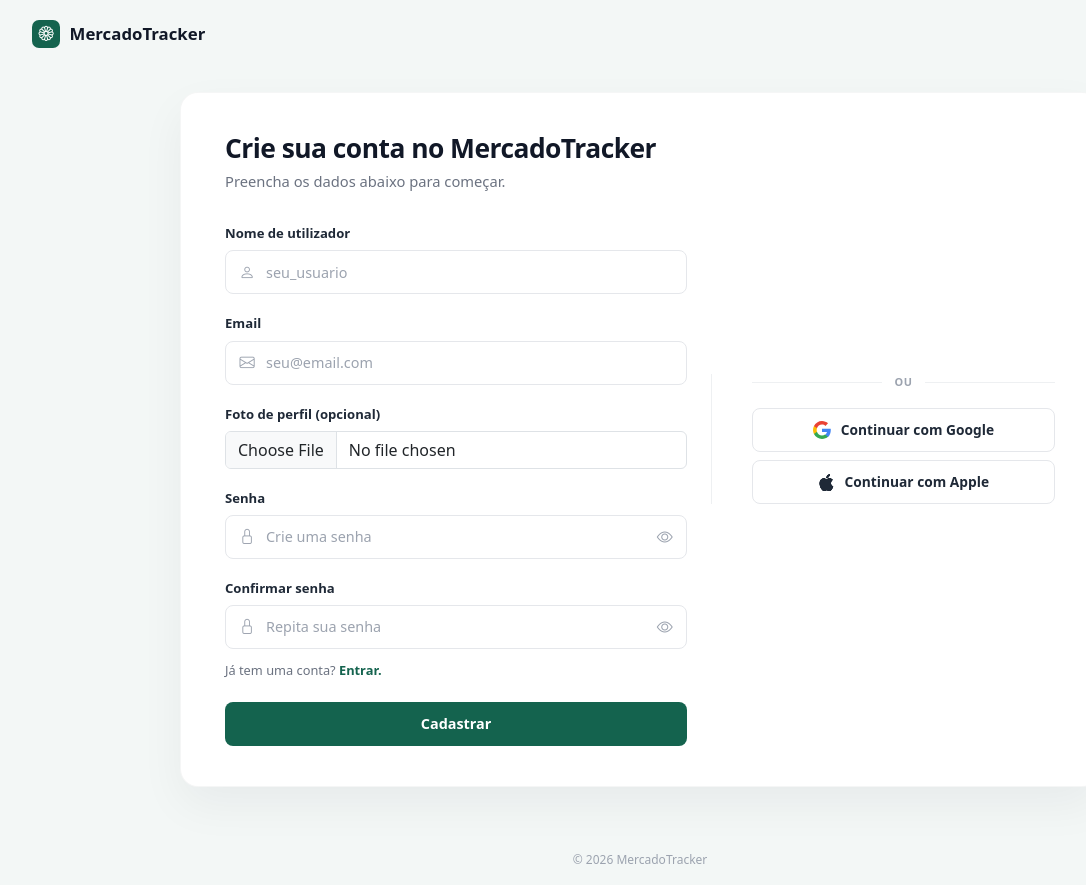
After one commit to opa-pi-legal/market-track-web, a Django app: page /cadastro/ in a window 1280 px wide. The commit adds this page. Shown: the whole page, without its empty margins (0-1086 px from the left). Run offline with Django 5.2, Linux system fonts and the light colour scheme.

Commit message:
Implement user registration functionality with API integration and create registration template

```diff
--- /dev/null
+++ b/app/static/css/cadastro_style.css
@@ -0,0 +1,246 @@
+:root {
+      --mt-bg: #f3f7f6;
+      --mt-surface: #ffffff;
+      --mt-primary: #14634e;
+      --mt-primary-hover: #0f4e3d;
+      --mt-text: #111827;
+      --mt-muted: #6b7280;
+      --mt-border: #e5e7eb;
+    }
+
+    body {
+      min-height: 100vh;
+      background-color: var(--mt-bg);
+      color: var(--mt-text);
+      display: flex;
+      flex-direction: column;
+      font-family: system-ui, -apple-system, "Segoe UI", Roboto, "Helvetica Neue", Arial, sans-serif;
+    }
+
+    /* Cabeçalho */
+    .mt-header {
+      padding: 1.25rem 2rem;
+    }
+
+    .mt-brand {
+      display: inline-flex;
+      align-items: center;
+      gap: 0.6rem;
+      text-decoration: none;
+      color: var(--mt-text);
+      font-weight: 700;
+      font-size: 1.05rem;
+    }
+
+    .mt-brand-logo {
+      width: 28px;
+      height: 28px;
+      border-radius: 7px;
+      background-color: var(--mt-primary);
+      color: #ffffff;
+      display: inline-flex;
+      align-items: center;
+      justify-content: center;
+      font-size: 0.95rem;
+    }
+
+    /* Área central */
+    .mt-main {
+      flex: 1;
+      display: flex;
+      align-items: center;
+      justify-content: center;
+      padding: 1.5rem 1rem 3rem;
+    }
+
+    .mt-card {
+      width: 100%;
+      max-width: 920px;
+      background: var(--mt-surface);
+      border-radius: 18px;
+      border: 1px solid rgba(17, 24, 39, 0.04);
+      box-shadow: 0 18px 45px rgba(15, 23, 42, 0.05);
+      padding: 2.5rem 2.75rem;
+    }
+
+    .mt-title {
+      font-size: 1.65rem;
+      font-weight: 700;
+      letter-spacing: -0.02em;
+      margin-bottom: 0.35rem;
+    }
+
+    .mt-subtitle {
+      color: var(--mt-muted);
+      font-size: 0.92rem;
+      margin-bottom: 1.75rem;
+    }
+
+    .form-label {
+      font-size: 0.82rem;
+      font-weight: 600;
+      color: #1f2937;
+      margin-bottom: 0.4rem;
+    }
+
+    /* Inputs com ícones */
+    .mt-input-group {
+      position: relative;
+      display: flex;
+      align-items: center;
+    }
+
+    .mt-input-icon-left {
+      position: absolute;
+      left: 0.9rem;
+      color: #9ca3af;
+      pointer-events: none;
+      font-size: 0.95rem;
+    }
+
+    .mt-input {
+      height: 44px;
+      border-radius: 8px;
+      border: 1px solid var(--mt-border);
+      padding-left: 2.5rem;
+      padding-right: 2.5rem;
+      font-size: 0.9rem;
+      color: var(--mt-text);
+      box-shadow: none !important;
+    }
+
+    .mt-input::placeholder {
+      color: #9ca3af;
+    }
+
+    .mt-input:focus {
+      border-color: var(--mt-primary);
+    }
+
+    .mt-toggle-password {
+      position: absolute;
+      right: 0.65rem;
+      background: transparent;
+      border: none;
+      color: #9ca3af;
+      padding: 0.25rem;
+      line-height: 1;
+      cursor: pointer;
+    }
+
+    .mt-toggle-password:hover {
+      color: #4b5563;
+    }
+
+    .mt-link-green {
+      color: var(--mt-primary);
+      font-weight: 600;
+      text-decoration: none;
+    }
+
+    .mt-link-green:hover {
+      color: var(--mt-primary-hover);
+      text-decoration: underline;
+    }
+
+    .mt-login-hint {
+      font-size: 0.8rem;
+      color: var(--mt-muted);
+      margin-top: 0.75rem;
+      margin-bottom: 1.35rem;
+    }
+
+    .mt-btn-primary {
+      height: 44px;
+      background-color: var(--mt-primary);
+      border: none;
+      border-radius: 8px;
+      font-weight: 600;
+      font-size: 0.9rem;
+      color: #ffffff;
+      width: 100%;
+    }
+
+    .mt-btn-primary:hover,
+    .mt-btn-primary:focus {
+      background-color: var(--mt-primary-hover);
+      color: #ffffff;
+    }
+
+    /* Coluna direita (Social) */
+    .mt-divider-col {
+      border-left: 1px solid #eef0f2;
+      padding-left: 2.5rem;
+      display: flex;
+      flex-direction: column;
+      justify-content: center;
+    }
+
+    .mt-or-divider {
+      display: flex;
+      align-items: center;
+      text-align: center;
+      color: #9ca3af;
+      font-size: 0.68rem;
+      font-weight: 600;
+      letter-spacing: 0.06em;
+      margin-bottom: 1.1rem;
+    }
+
+    .mt-or-divider::before,
+    .mt-or-divider::after {
+      content: "";
+      flex: 1;
+      border-bottom: 1px solid #eef0f2;
+    }
+
+    .mt-or-divider::before {
+      margin-right: 0.75rem;
+    }
+
+    .mt-or-divider::after {
+      margin-left: 0.75rem;
+    }
+
+    .mt-btn-social {
+      height: 44px;
+      border: 1px solid var(--mt-border);
+      border-radius: 8px;
+      background-color: #ffffff;
+      color: #1f2937;
+      font-size: 0.86rem;
+      font-weight: 600;
+      display: flex;
+      align-items: center;
+      justify-content: center;
+      gap: 0.6rem;
+      width: 100%;
+      transition: background-color 0.15s ease, border-color 0.15s ease;
+    }
+
+    .mt-btn-social:hover {
+      background-color: #f9fafb;
+      border-color: #d1d5db;
+    }
+
+    /* Rodapé */
+    .mt-footer {
+      text-align: center;
+      padding: 1rem;
+      font-size: 0.75rem;
+      color: #9ca3af;
+    }
+
+    @media (max-width: 767.98px) {
+      .mt-card {
+        padding: 1.75rem 1.35rem;
+      }
+
+      .mt-divider-col {
+        border-left: none;
+        border-top: 1px solid #eef0f2;
+        padding-left: 0;
+        padding-top: 1.75rem;
+        margin-top: 1.75rem;
+      }
+    }
--- /dev/null
+++ b/app/static/scripts/cadastro_script.js
@@ -0,0 +1,12 @@
+    document.querySelectorAll(".mt-toggle-password").forEach(function (btn) {
+      btn.addEventListener("click", function () {
+        const input = document.getElementById(btn.dataset.target);
+        const icon = btn.querySelector("i");
+        if (!input || !icon) return;
+
+        const isPassword = input.type === "password";
+        input.type = isPassword ? "text" : "password";
+        icon.classList.toggle("bi-eye", !isPassword);
+        icon.classList.toggle("bi-eye-slash", isPassword);
+      });
+    });
--- /dev/null
+++ b/app/templates/cadastro_template.html
@@ -0,0 +1,220 @@
+{% load static %}
+<!DOCTYPE html>
+<html lang="pt-PT">
+<head>
+  <meta charset="UTF-8" />
+  <meta name="viewport" content="width=device-width, initial-scale=1.0" />
+  <title>MercadoTracker — Cadastro</title>
+
+  <!-- Bootstrap 5.3 CSS + Bootstrap Icons -->
+  <link href="https://cdn.jsdelivr.net/npm/bootstrap@5.3.3/dist/css/bootstrap.min.css" rel="stylesheet" />
+  <link href="https://cdn.jsdelivr.net/npm/bootstrap-icons@1.11.3/font/bootstrap-icons.min.css" rel="stylesheet" />
+  <link href="{% static 'css/cadastro_style.css' %}" rel="stylesheet" />
+</head>
+<body>
+
+  <!-- Cabeçalho -->
+  <header class="mt-header">
+    <a href="" class="mt-brand">
+      <span class="mt-brand-logo">
+        <i class="bi bi-flower1"></i>
+      </span>
+      <span>MercadoTracker</span>
+    </a>
+  </header>
+
+  <!-- Conteúdo Principal -->
+  <main class="mt-main">
+    <div class="mt-card">
+      <div class="row align-items-center g-4">
+
+        <!-- Coluna Esquerda: Formulário de Cadastro -->
+        <div class="col-md-7 pe-md-4">
+          <h1 class="mt-title">Crie sua conta no MercadoTracker</h1>
+          <p class="mt-subtitle">Preencha os dados abaixo para começar.</p>
+
+          {% if form.non_field_errors %}
+            <div class="alert alert-danger py-2 small" role="alert">
+              {% for error in form.non_field_errors %}
+                <div>{{ error }}</div>
+              {% endfor %}
+            </div>
+          {% endif %}
+
+          <form method="post" action="" id="registerForm" enctype="multipart/form-data" novalidate>
+            {% csrf_token %}
+
+            <!-- username -->
+            <div class="mb-3">
+              <label for="id_username" class="form-label">Nome de utilizador</label>
+              <div class="mt-input-group">
+                <i class="bi bi-person mt-input-icon-left"></i>
+                <input
+                  type="text"
+                  name="username"
+                  id="id_username"
+                  class="form-control mt-input {% if form.username.errors %}is-invalid{% endif %}"
+                  placeholder="seu_usuario"
+                  value="{{ form.username.value|default:'' }}"
+                  autocomplete="username"
+                  required
+                />
+              </div>
+              {% if form.username.errors %}
+                <div class="invalid-feedback d-block small">
+                  {{ form.username.errors|striptags }}
+                </div>
+              {% endif %}
+            </div>
+
+            <!-- email -->
+            <div class="mb-3">
+              <label for="id_email" class="form-label">Email</label>
+              <div class="mt-input-group">
+                <i class="bi bi-envelope mt-input-icon-left"></i>
+                <input
+                  type="email"
+                  name="email"
+                  id="id_email"
+                  class="form-control mt-input {% if form.email.errors %}is-invalid{% endif %}"
+                  placeholder="seu@email.com"
+                  value="{{ form.email.value|default:'' }}"
+                  autocomplete="email"
+                  required
+                />
+              </div>
+              {% if form.email.errors %}
+                <div class="invalid-feedback d-block small">
+                  {{ form.email.errors|striptags }}
+                </div>
+              {% endif %}
+            </div>
+
+            <!-- photo (imagem) -->
+            <div class="mb-3">
+              <label for="id_photo" class="form-label">Foto de perfil (opcional)</label>
+              <input
+                type="file"
+                name="photo"
+                id="id_photo"
+                accept="image/*"
+                class="form-control {% if form.photo.errors %}is-invalid{% endif %}"
+              />
+              {% if form.photo.errors %}
+                <div class="invalid-feedback d-block small">
+                  {{ form.photo.errors|striptags }}
+                </div>
+              {% endif %}
+            </div>
+
+            <!-- password -->
+            <div class="mb-3">
+              <label for="id_password" class="form-label">Senha</label>
+              <div class="mt-input-group">
+                <i class="bi bi-lock mt-input-icon-left"></i>
+                <input
+                  type="password"
+                  name="password"
+                  id="id_password"
+                  class="form-control mt-input {% if form.password.errors %}is-invalid{% endif %}"
+                  placeholder="Crie uma senha"
+                  autocomplete="new-password"
+                  required
+                />
+                <button
+                  type="button"
+                  class="mt-toggle-password"
+                  data-target="id_password"
+                  aria-label="Mostrar ou ocultar senha"
+                >
+                  <i class="bi bi-eye"></i>
+                </button>
+              </div>
+              {% if form.password.errors %}
+                <div class="invalid-feedback d-block small">
+                  {{ form.password.errors|striptags }}
+                </div>
+              {% endif %}
+            </div>
+
+            <!-- password2 -->
+            <div class="mb-2">
+              <label for="id_password2" class="form-label">Confirmar senha</label>
+              <div class="mt-input-group">
+                <i class="bi bi-lock mt-input-icon-left"></i>
+                <input
+                  type="password"
+                  name="password2"
+                  id="id_password2"
+                  class="form-control mt-input {% if form.password2.errors %}is-invalid{% endif %}"
+                  placeholder="Repita sua senha"
+                  autocomplete="new-password"
+                  required
+                />
+                <button
+                  type="button"
+                  class="mt-toggle-password"
+                  data-target="id_password2"
+                  aria-label="Mostrar ou ocultar confirmação de senha"
+                >
+                  <i class="bi bi-eye"></i>
+                </button>
+              </div>
+              {% if form.password2.errors %}
+                <div class="invalid-feedback d-block small">
+                  {{ form.password2.errors|striptags }}
+                </div>
+              {% endif %}
+            </div>
+
+            <!-- Link para Login -->
+            <p class="mt-login-hint">
+              Já tem uma conta?
+              <a href="{% url 'login' %}" class="mt-link-green">Entrar.</a>
+            </p>
+
+            <!-- Botão Cadastrar -->
+            <button type="submit" class="btn mt-btn-primary">
+              Cadastrar
+            </button>
+          </form>
+        </div>
+
+        <!-- Coluna Direita: Login Social -->
+        <div class="col-md-5 mt-divider-col">
+          <div class="mt-or-divider">OU</div>
+
+          <div class="d-grid gap-2">
+            <!-- Continuar com Google -->
+            <a href="#" class="btn mt-btn-social">
+              <svg width="18" height="18" viewBox="0 0 24 24" aria-hidden="true">
+                <path fill="#4285F4" d="M23.745 12.27c0-.7-.06-1.4-.19-2.07H12v4.51h6.6c-.29 1.52-1.14 2.82-2.4 3.68v3.05h3.88c2.27-2.09 3.665-5.17 3.665-9.67z"/>
+                <path fill="#34A853" d="M12 24c3.24 0 5.95-1.08 7.93-2.91l-3.88-3.05c-1.08.72-2.45 1.16-4.05 1.16-3.12 0-5.77-2.11-6.72-4.96H1.29v3.14C3.26 21.3 7.31 24 12 24z"/>
+                <path fill="#FBBC05" d="M5.28 14.24c-.24-.72-.38-1.49-.38-2.24s.14-1.52.38-2.24V6.62H1.29C.47 8.24 0 10.06 0 12s.47 3.76 1.29 5.38l3.99-3.14z"/>
+                <path fill="#EA4335" d="M12 4.75c1.77 0 3.35.61 4.6 1.8l3.42-3.42C17.95 1.19 15.24 0 12 0 7.31 0 3.26 2.7 1.29 6.62l3.99 3.14c.95-2.85 3.6-4.96 6.72-4.96z"/>
+              </svg>
+              <span>Continuar com Google</span>
+            </a>
+
+            <!-- Continuar com Apple -->
+            <a href="#" class="btn mt-btn-social">
+              <i class="bi bi-apple" style="font-size: 1.05rem;"></i>
+              <span>Continuar com Apple</span>
+            </a>
+          </div>
+        </div>
+
+      </div>
+    </div>
+  </main>
+
+  <!-- Rodapé -->
+  <footer class="mt-footer">
+    © 2026 MercadoTracker
+  </footer>
+
+  <!-- Bootstrap JS + Toggle de Senhas -->
+  <script src="https://cdn.jsdelivr.net/npm/bootstrap@5.3.3/dist/js/bootstrap.bundle.min.js"></script>
+  <script src="{% static 'scripts/cadastro_script.js' %}"></script>
+</body>
+</html>
--- a/app/templates/login_template.html
+++ b/app/templates/login_template.html
@@ -136,7 +136,7 @@
 
           <p class="mt-signup-text">
             Ainda não tem uma conta?
-            <a href="" class="mt-link-green">Cadastre-se.</a>
+            <a href="{% url 'cadastro' %}" class="mt-link-green">Cadastre-se.</a>
           </p>
         </div>
 
--- a/app/urls.py
+++ b/app/urls.py
@@ -1,5 +1,7 @@
 from django.urls import path
 from .views.login_view import login_view
+from .views.cadastro_view import cadastro_view
 urlpatterns = [
-    path('', login_view.as_view())
+    path('', login_view.as_view(), name="login"),
+    path('cadastro/',cadastro_view.as_view(), name="cadastro")
 ]
--- /dev/null
+++ b/app/views/cadastro_view.py
@@ -0,0 +1,71 @@
+from django.shortcuts import redirect, render
+from django.urls import reverse as r
+from django.views import View
+from app.services import APIError, register_with_api
+
+class cadastro_view(View):
+    template_name = "cadastro_template.html"
+
+    def get(self, request):
+        if request.session.get("access_token"):
+            return redirect(r("dashboard"))
+
+        return render(request, self.template_name, self._empty_context())
+
+    def post(self, request):
+        context = self._empty_context()
+
+        username = request.POST.get("username", "").strip()
+        email = request.POST.get("email", "").strip()
+        password = request.POST.get("password", "")
+        password2 = request.POST.get("password2", "")
+        photo_url = request.POST.get("photo", "").strip()
+
+
+        if not username and "@" in email:
+            username = email.split("@", 1)[0]
+
+        context["form"]["email"]["value"] = email
+
+        if not email:
+            context["form"]["email"]["errors"].append("Informe seu email.")
+        if not password:
+            context["form"]["password"]["errors"].append("Informe sua senha.")
+        if not password2:
+            context["form"]["password2"]["errors"].append("Confirme sua senha.")
+        elif password != password2:
+            context["form"]["password2"]["errors"].append("As senhas não coincidem.")
+
+        has_errors = (
+            bool(context["form"]["email"]["errors"])
+            or bool(context["form"]["password"]["errors"])
+            or bool(context["form"]["password2"]["errors"])
+            or bool(context["form"]["photo"]["errors"])
+        )
+
+        if not has_errors:
+            try:
+                register_with_api(
+                    username=username,
+                    email=email,
+                    photo_url=photo_url,
+                    password=password,
+                    password2=password2,
+                )
+                return redirect(r("login"))
+            except APIError as exc:
+                context["form"]["non_field_errors"].append(str(exc))
+
+        return render(request, self.template_name, context)
+
+    @staticmethod
+    def _empty_context():
+        return {
+            "form": {
+                "email": {"value": "", "errors": []},
+                "password": {"errors": []},
+                "password2": {"errors": []},
+                "photo": {"errors": []},
+                "non_field_errors": [],
+            }
+        }
--- a/app/views/login_view.py
+++ b/app/views/login_view.py
@@ -1,9 +1,8 @@
 from django.views import View
 from django.http import HttpResponse
 from django.shortcuts import render, redirect
-from django.contrib.auth import authenticate,login
 from django.urls import reverse as r
-from app.services import login_with_api, LoginAPIError
+from app.services import login_with_api, APIError
 class login_view(View):
     template_name = "login_template.html"
 
@@ -33,7 +32,7 @@ class login_view(View):
                 request.session["refresh_token"] = tokens.get("refresh")
 
                 return redirect(r("dashboard"))
-            except LoginAPIError as exc:
+            except APIError as exc:
                 context["form"]["non_field_errors"].append(str(exc))
 
         return render(request, self.template_name, context)
--- a/market_track/settings.py
+++ b/market_track/settings.py
@@ -29,7 +29,7 @@ ALLOWED_HOSTS = ALLOWED_HOSTS = [
     h.strip() for h in os.getenv('ALLOWED_HOSTS', '').split(',')
     if h.strip()
 ]
-API_BASE_URL = os.getenv("API_BASE_URL", "http://localhost:8000")
+API_BASE_URL = os.getenv("API_BASE_URL", "http://localhost:90")
 
 # Application definition
 
```
Also changed, not shown: app/services.py (+33 -4 lines), app/views/dashboard_view.py (added, +24 -0 lines).
